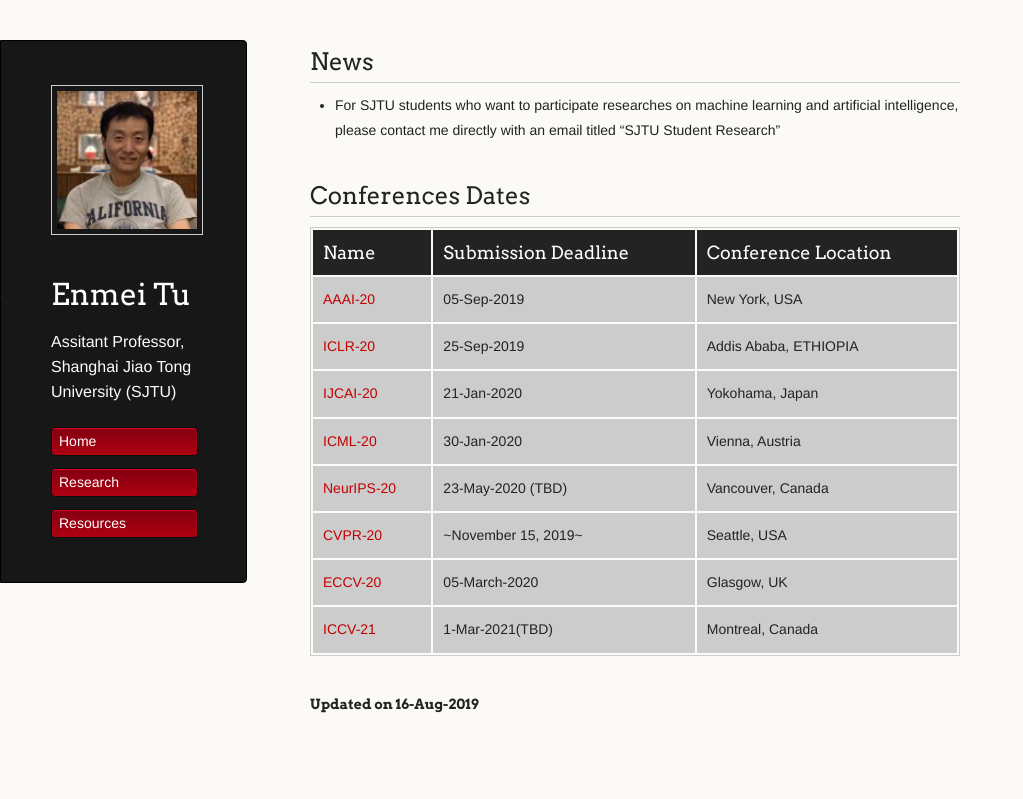
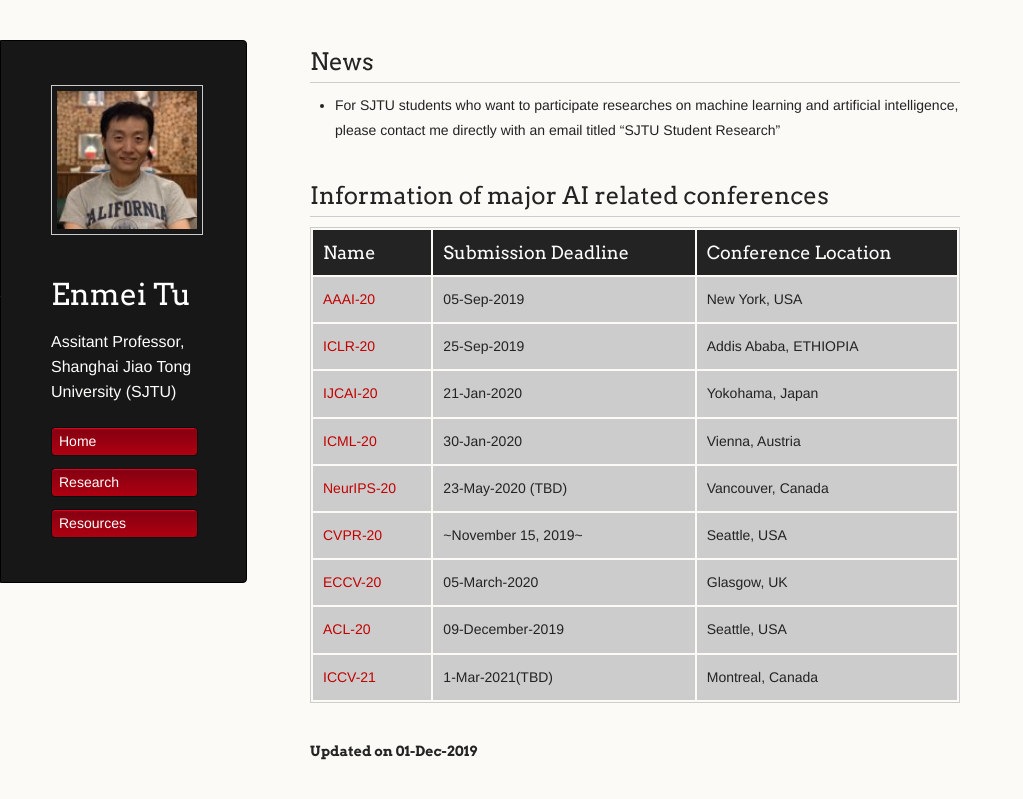
Before and after one commit to hellotem/enmeitu.github.io, a Jekyll site: the page built from resource/index.md, in a window 1280 px wide. Shown: the top 799 px of the page, without its empty margins (0-1023 px from the left). Built offline with Jekyll 4.4.1, drawn with Linux system fonts in a browser that asks for light colours; our own code applies the rules of GitHub Pages for plain Markdown files.

Commit message:
Update index.md

```diff
--- a/resource/index.md
+++ b/resource/index.md
@@ -4,7 +4,7 @@ layout: default
 ## News
 *  For SJTU students who want to participate researches on machine learning and artificial intelligence, please contact me directly with an email titled "SJTU Student Research"
 
-## Conferences Dates
+## Information of major AI related conferences
 
 Name | Submission Deadline | Conference Location
 ------------ | -------------| -------------
@@ -15,6 +15,7 @@ Name | Submission Deadline | Conference Location
 [NeurIPS-20](https://nips.cc/Conferences/2020)| 23-May-2020 (TBD)|Vancouver, Canada
 [CVPR-20](http://cvpr2020.thecvf.com/) | ~November 15, 2019~|Seattle, USA
 [ECCV-20](https://eccv2020.eu/)|05-March-2020|Glasgow, UK
+[ACL-20](https://acl2020.org/)|09-December-2019|Seattle, USA
 [ICCV-21](https://www.thecvf.com/?page_id=100)|1-Mar-2021(TBD)|Montreal, Canada
 
-###### Updated on 16-Aug-2019
+###### Updated on 01-Dec-2019
```
